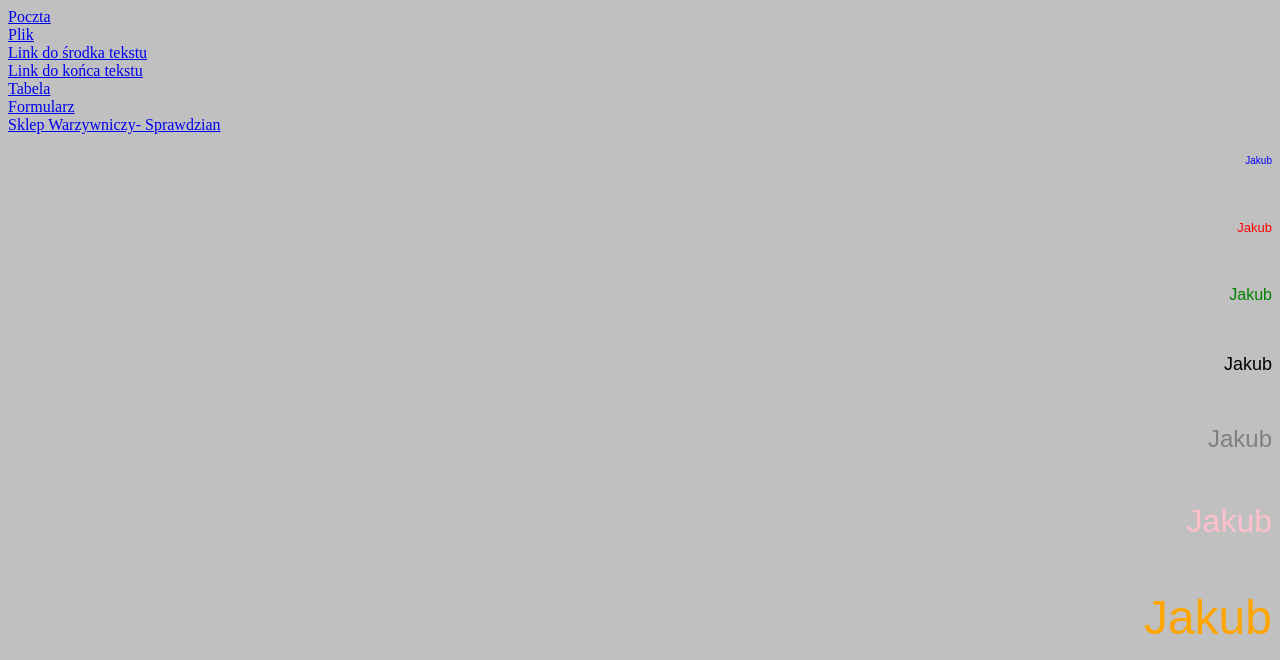
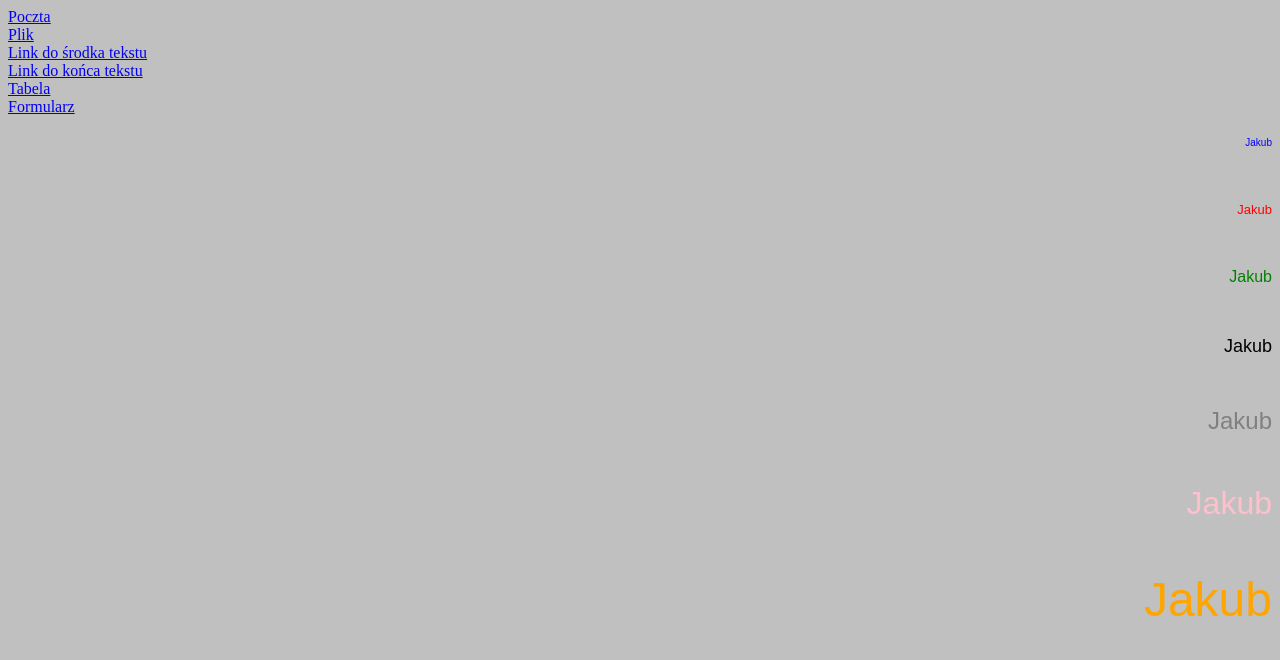
Before and after one commit to jakvbb/programowanie-witryn, a plain HTML site: page index.html in a window 1280 px wide. Shown: the top 660 px of the page. Drawn offline with Linux system fonts and the light colour scheme.

Commit message:
Update index.html

```diff
--- a/index.html
+++ b/index.html
@@ -15,7 +15,6 @@
 				<A HREF="#koniec"> Link do końca tekstu </A> <br>
 				<A HREF="tabela_kolendo.html"> Tabela </A> <br>
 				<A HREF="formularz_kolendo.html"> Formularz </A> <br>
-				<A HREF="Sklep warzywniczy-sprawdzian.html"> Sklep Warzywniczy- Sprawdzian </A> <br>
 
 				<p align="right"> <font color="blue" size="1" face="Arial"> Jakub </font> </p> <br>
 				<p align="right"> <font color="red" size="2" face="Arial"> Jakub </font> </p> <br>
```
